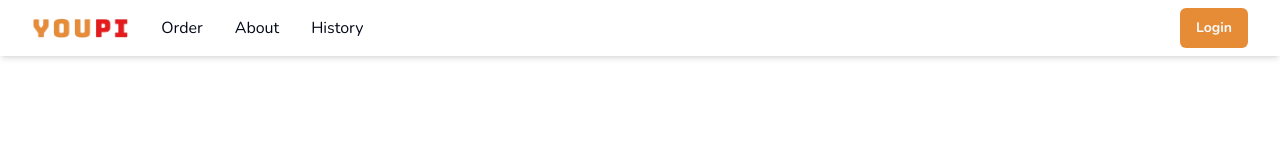
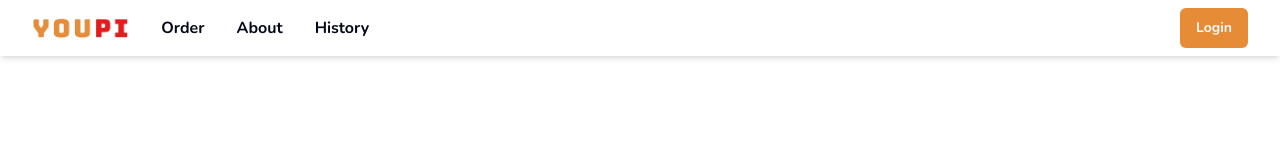
Before and after one commit to Deceive00/youpi-psd, a React (Vite) app: page / in a window 1280 px wide. Shown: the top 152 px of the page. Built offline with nearby package versions, Linux system fonts and the light colour scheme; no server answers; a web font is replaced by a local one.

Commit message:
navbar dikit

```diff
--- a/src/components/navbar.tsx
+++ b/src/components/navbar.tsx
@@ -50,7 +50,7 @@ const Navbar = ({ className = "bg-transparent" }: Props) => {
     >
       <div className="flex py-1 gap-8 items-center justify-center h-full z-10">
         <img src={logo} className="h-5" alt="" onClick={() => navigate('/')}/>
-        <div className="hidden md:flex gap-8">
+        <div className="hidden md:flex gap-8 font-bold">
           <Link to="/order">Order</Link>
           <Link to="/about">About</Link>
           <Link to="">History</Link>
```
